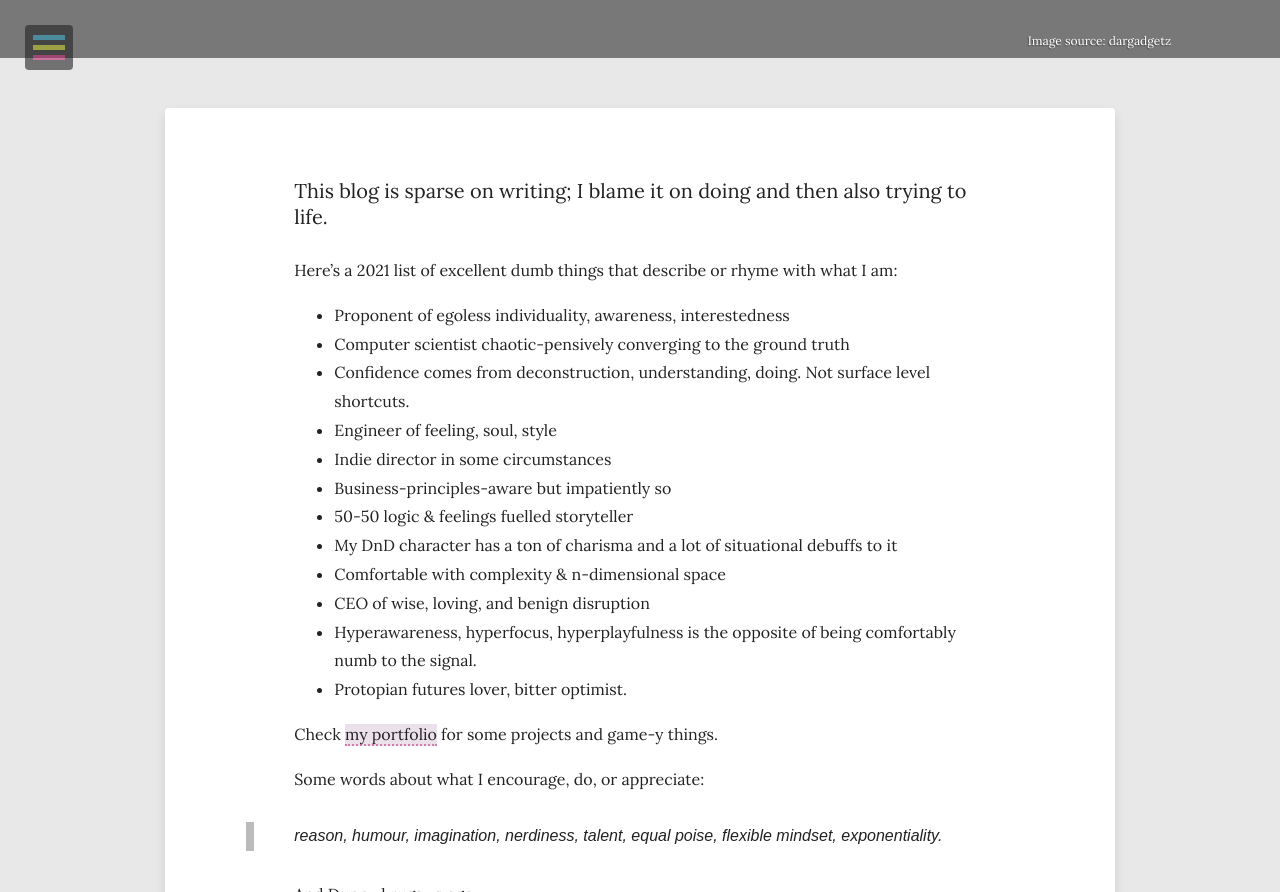
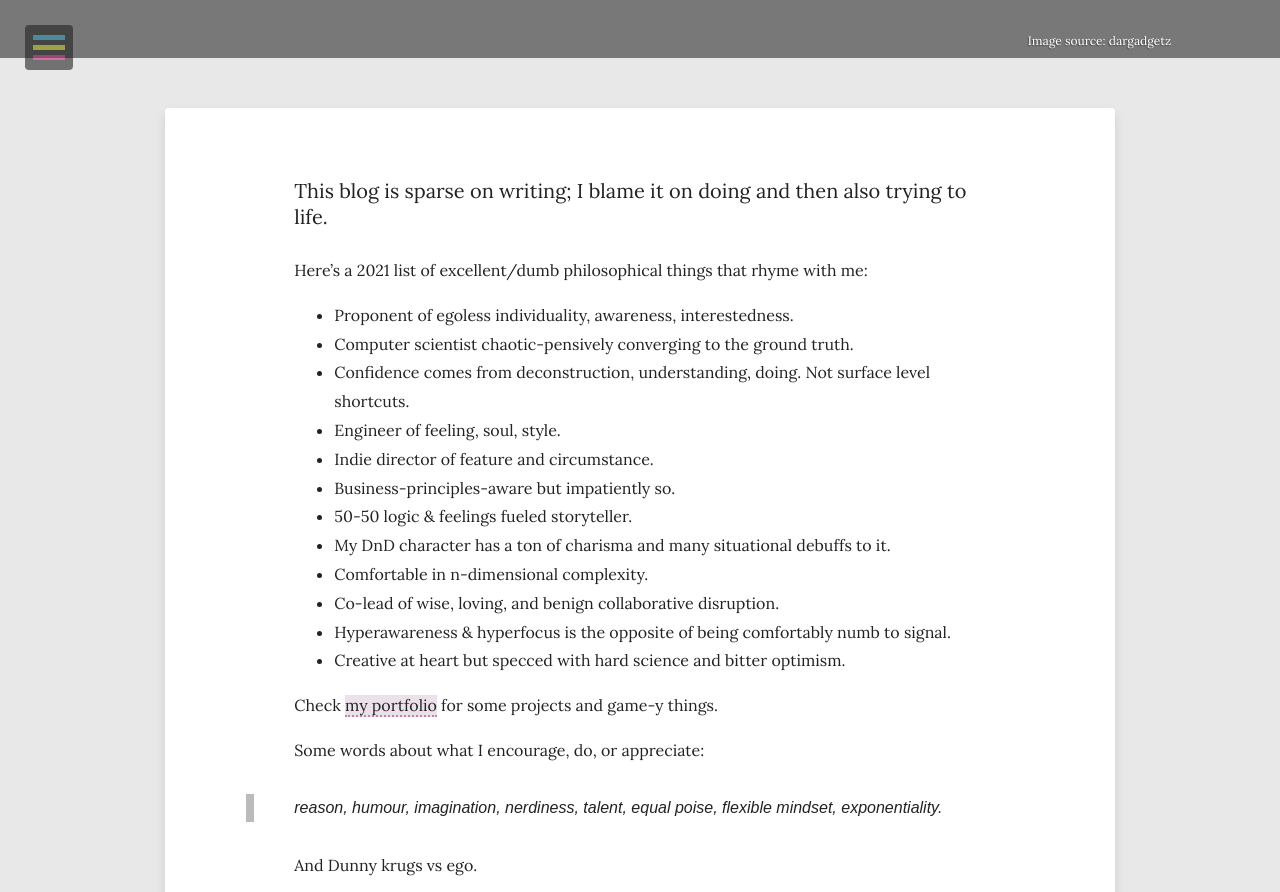
Before and after one commit to tdbe/tdbe.github.io, a Jekyll site: the page built from about.md, in a window 1280 px wide and 1400 px high, scrolled down 342 px, cut to the strip 0-892 px from the top of the window. Built offline with Jekyll 4.4.1, drawn with Linux system fonts in a browser that asks for light colours; nearby versions of some CDN libraries; comment, search, counter and statistics services are not loaded; some of the changed text lies outside the part shown.

Commit message:
update to the decade old lists

```diff
--- a/about.md
+++ b/about.md
@@ -12,19 +12,19 @@ share: true
 
 This blog is sparse on writing; I blame it on doing and then also trying to life.
 
-Here's a 2021 list of excellent dumb things that describe or rhyme with what I am:
-* Proponent of egoless individuality, awareness, interestedness
-* Computer scientist chaotic-pensively converging to the ground truth
+Here's a 2021 list of excellent/dumb philosophical things that rhyme with me:
+* Proponent of egoless individuality, awareness, interestedness.
+* Computer scientist chaotic-pensively converging to the ground truth.
 * Confidence comes from deconstruction, understanding, doing. Not surface level shortcuts.
-* Engineer of feeling, soul, style
-* Indie director in some circumstances
-* Business-principles-aware but impatiently so
-* 50-50 logic & feelings fuelled storyteller
-* My DnD character has a ton of charisma and a lot of situational debuffs to it
-* Comfortable with complexity & n-dimensional space
-* CEO of wise, loving, and benign disruption
-* Hyperawareness, hyperfocus, hyperplayfulness is the opposite of being comfortably numb to the signal.
-* Protopian futures lover, bitter optimist.
+* Engineer of feeling, soul, style.
+* Indie director of feature and circumstance.
+* Business-principles-aware but impatiently so.
+* 50-50 logic & feelings fueled storyteller.
+* My DnD character has a ton of charisma and many situational debuffs to it.
+* Comfortable in n-dimensional complexity.
+* Co-lead of wise, loving, and benign collaborative disruption.
+* Hyperawareness & hyperfocus is the opposite of being comfortably numb to signal.
+* Creative at heart but specced with hard science and bitter optimism.
 
 Check [my portfolio](https://www.deferredreality.com) for some projects and game-y things.
 
```
Also changed, not shown: other parts of about.md (+8 -10 lines).
